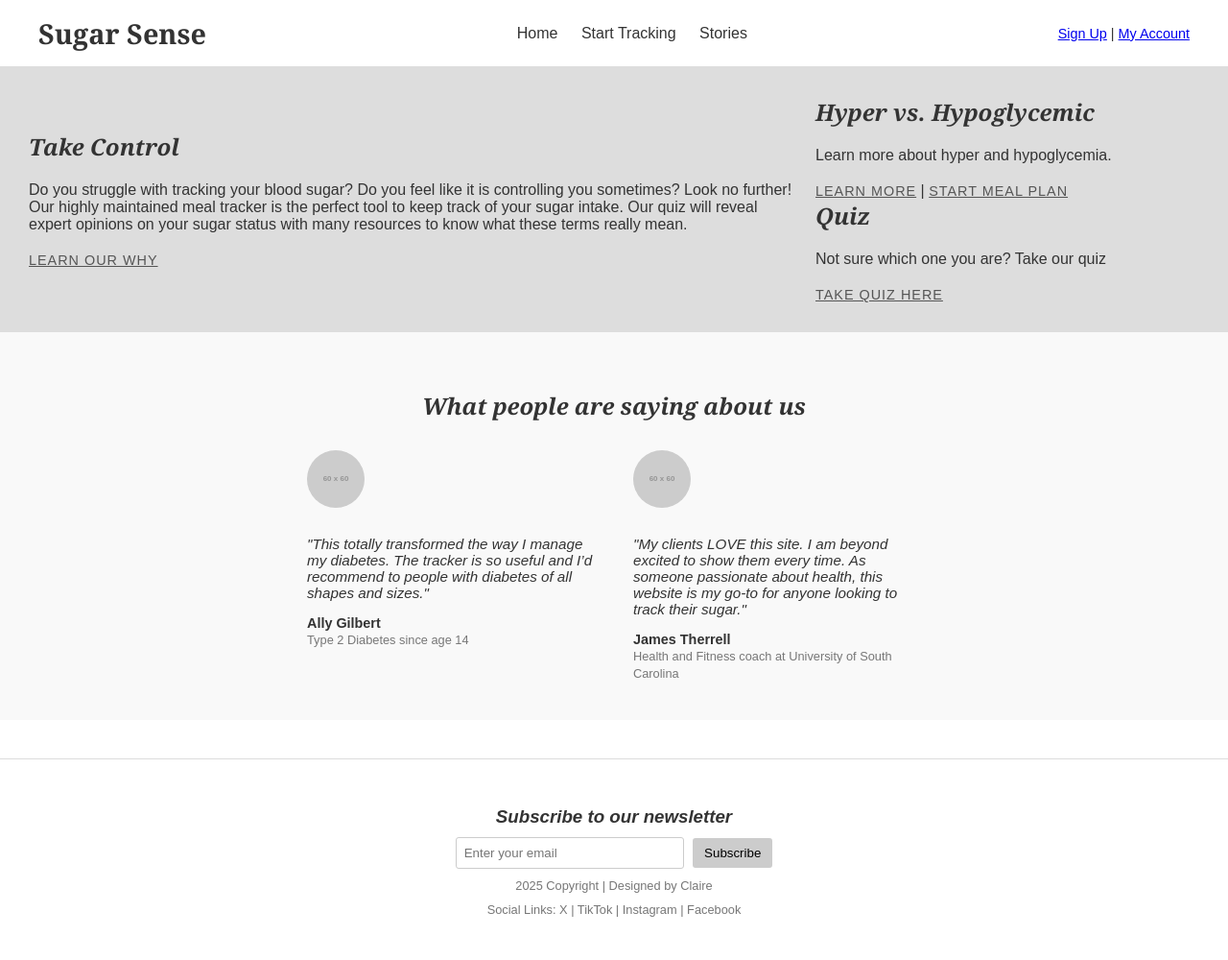
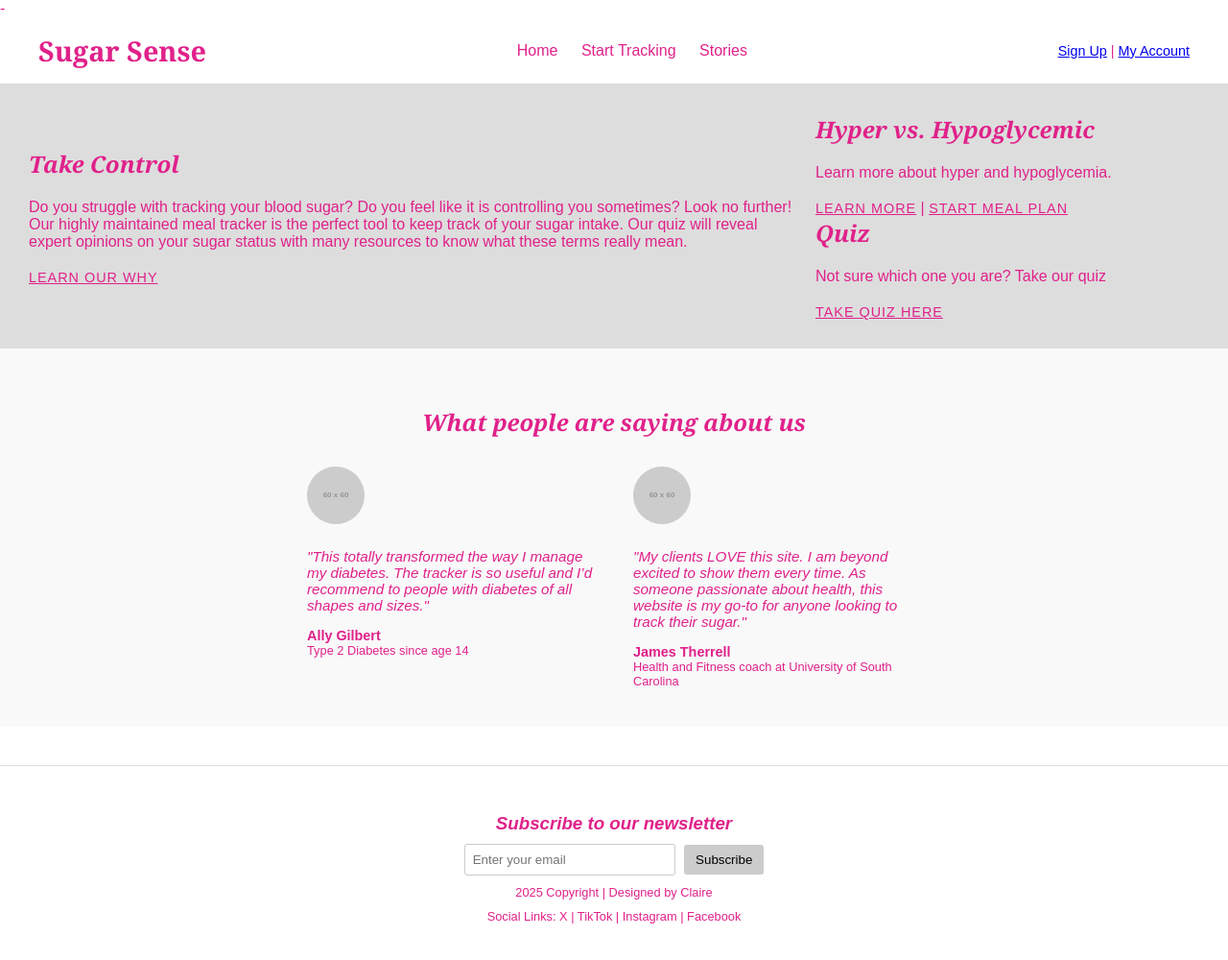
Before and after one commit to cmccormack0/sugarSense, a plain HTML site: page index.html in a window 1280 px wide. Shown: the whole page at 96% size. Drawn offline with Linux system fonts and the light colour scheme; placeholder pictures from the web are drawn by us.

Commit message:
Update index.html

```diff
--- a/index.html
+++ b/index.html
@@ -1,4 +1,4 @@
-<!DOCTYPE html>
+-<!DOCTYPE html>
 <html lang="en">
 <head>
     <meta charset="UTF-8">
@@ -11,7 +11,7 @@
             margin: 0;
             padding: 0;
             background: #ffffff;
-            color: #333;
+            color: #E0218A;
         }
 
         header {
@@ -31,7 +31,7 @@
         nav a {
             margin: 0 10px;
             text-decoration: none;
-            color: #333;
+            color: #E0218A;
         }
 
         nav a:hover {
@@ -70,7 +70,7 @@
         .hero a {
             display: inline-block;
             margin-top: 10px;
-            color: #555;
+            color: #E0218A;
             font-size: 0.9rem;
             text-transform: uppercase;
             letter-spacing: 1px;
@@ -119,7 +119,7 @@
         }
 
         .testimonial small {
-            color: #777;
+            color: #E0218A;
             font-size: 0.8rem;
         }
 
@@ -153,7 +153,7 @@
 
         footer p {
             font-size: 0.8rem;
-            color: #777;
+            color: #E0218A;
             margin: 10px 0;
         }
 
```
